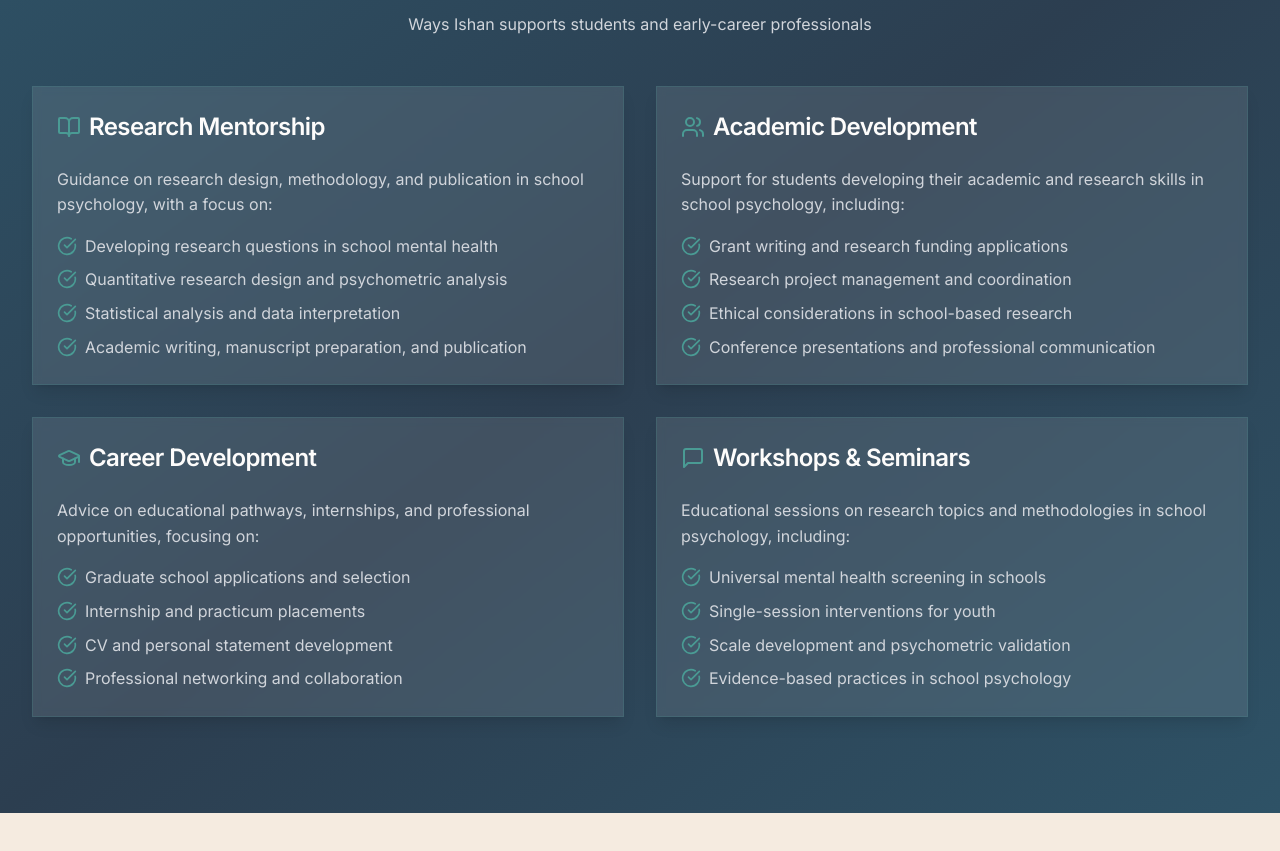
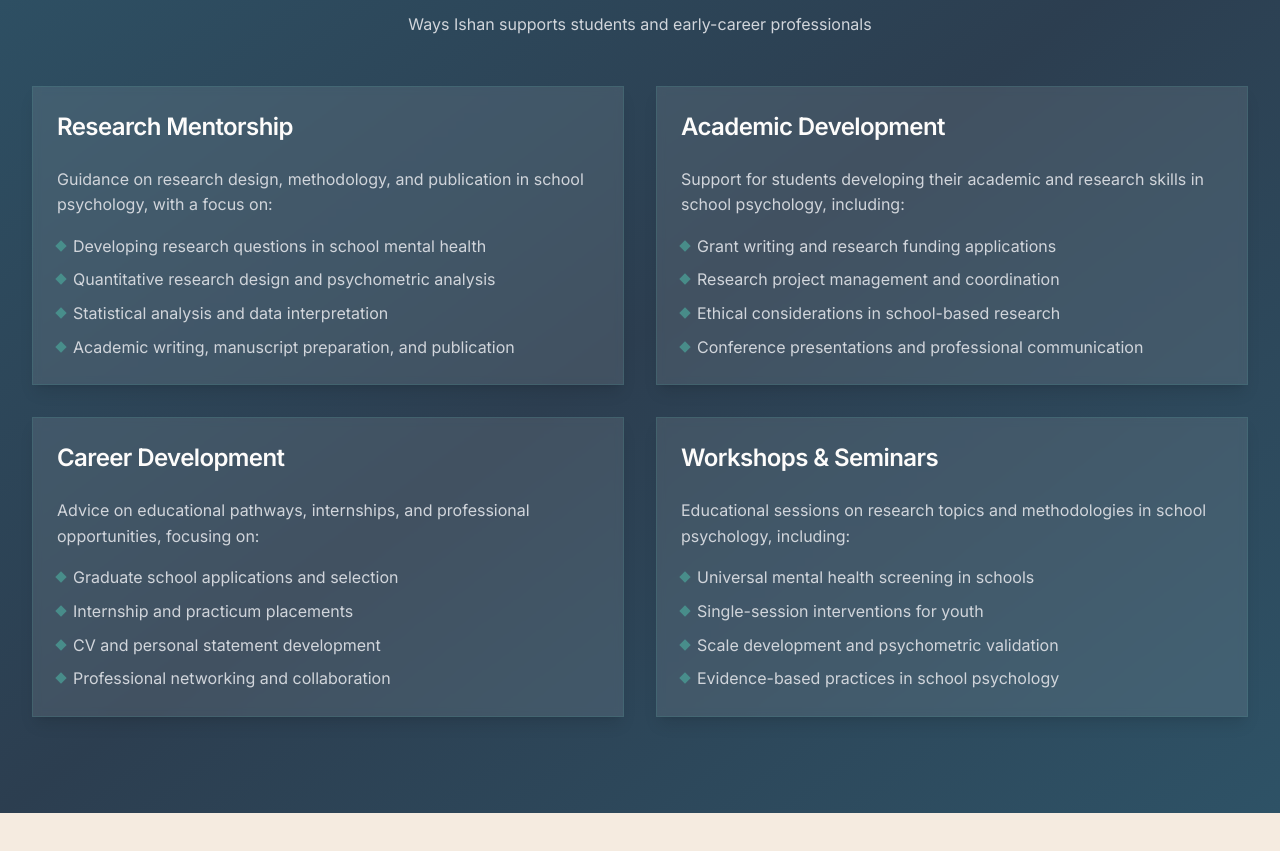
Before and after one commit to emw8105/ishan-psych-profile, a Next.js app: page /mentoring in a window 1280 px wide. Shown: the part 1249-2100 px from the top of the page. Built offline with nearby package versions, Linux system fonts and the light colour scheme.

Commit message:
clearing overused lucide icons

```diff
--- a/src/app/mentoring/page.tsx
+++ b/src/app/mentoring/page.tsx
@@ -1,6 +1,6 @@
 import Image from "next/image"
 import Link from "next/link"
-import { ArrowRight, CheckCircle, Users, BookOpen, GraduationCap, MessageSquare } from "lucide-react"
+import { ArrowRight, Users, BookOpen, GraduationCap, MessageSquare } from "lucide-react"
 import { Button } from "@/components/ui/Button"
 import { Card, CardContent, CardHeader, CardTitle } from "@/components/ui/Card"
 
@@ -68,7 +68,6 @@ export default function MentoringPage() {
                         <Card className="bg-white/10 backdrop-blur-sm border border-soft-teal/20 hover:border-soft-teal/40 transition-all shadow-lg">
                             <CardHeader>
                                 <CardTitle className="flex items-center text-2xl text-cloud-white">
-                                    <BookOpen className="h-6 w-6 mr-2 text-soft-teal" />
                                     Research Mentorship
                                 </CardTitle>
                             </CardHeader>
@@ -78,19 +77,19 @@ export default function MentoringPage() {
                                 </p>
                                 <ul className="space-y-2 text-gray-300">
                                     <li className="flex items-start">
-                                        <CheckCircle className="h-5 w-5 text-soft-teal mr-2 mt-0.5 shrink-0" />
+                                        <span className="mt-2 mr-2 h-2 w-2 rotate-45 shrink-0 bg-soft-teal/80"></span>
                                         <span>Developing research questions in school mental health</span>
                                     </li>
                                     <li className="flex items-start">
-                                        <CheckCircle className="h-5 w-5 text-soft-teal mr-2 mt-0.5 shrink-0" />
+                                        <span className="mt-2 mr-2 h-2 w-2 rotate-45 shrink-0 bg-soft-teal/80"></span>
                                         <span>Quantitative research design and psychometric analysis</span>
                                     </li>
                                     <li className="flex items-start">
-                                        <CheckCircle className="h-5 w-5 text-soft-teal mr-2 mt-0.5 shrink-0" />
+                                        <span className="mt-2 mr-2 h-2 w-2 rotate-45 shrink-0 bg-soft-teal/80"></span>
                                         <span>Statistical analysis and data interpretation</span>
                                     </li>
                                     <li className="flex items-start">
-                                        <CheckCircle className="h-5 w-5 text-soft-teal mr-2 mt-0.5 shrink-0" />
+                                        <span className="mt-2 mr-2 h-2 w-2 rotate-45 shrink-0 bg-soft-teal/80"></span>
                                         <span>Academic writing, manuscript preparation, and publication</span>
                                     </li>
                                 </ul>
@@ -100,7 +99,6 @@ export default function MentoringPage() {
                         <Card className="bg-white/10 backdrop-blur-sm border border-soft-teal/20 hover:border-soft-teal/40 transition-all shadow-lg">
                             <CardHeader>
                                 <CardTitle className="flex items-center text-2xl text-cloud-white">
-                                    <Users className="h-6 w-6 mr-2 text-soft-teal" />
                                     Academic Development
                                 </CardTitle>
                             </CardHeader>
@@ -110,19 +108,19 @@ export default function MentoringPage() {
                                 </p>
                                 <ul className="space-y-2 text-gray-300">
                                     <li className="flex items-start">
-                                        <CheckCircle className="h-5 w-5 text-soft-teal mr-2 mt-0.5 shrink-0" />
+                                        <span className="mt-2 mr-2 h-2 w-2 rotate-45 shrink-0 bg-soft-teal/80"></span>
                                         <span>Grant writing and research funding applications</span>
                                     </li>
                                     <li className="flex items-start">
-                                        <CheckCircle className="h-5 w-5 text-soft-teal mr-2 mt-0.5 shrink-0" />
+                                        <span className="mt-2 mr-2 h-2 w-2 rotate-45 shrink-0 bg-soft-teal/80"></span>
                                         <span>Research project management and coordination</span>
                                     </li>
                                     <li className="flex items-start">
-                                        <CheckCircle className="h-5 w-5 text-soft-teal mr-2 mt-0.5 shrink-0" />
+                                        <span className="mt-2 mr-2 h-2 w-2 rotate-45 shrink-0 bg-soft-teal/80"></span>
                                         <span>Ethical considerations in school-based research</span>
                                     </li>
                                     <li className="flex items-start">
-                                        <CheckCircle className="h-5 w-5 text-soft-teal mr-2 mt-0.5 shrink-0" />
+                                        <span className="mt-2 mr-2 h-2 w-2 rotate-45 shrink-0 bg-soft-teal/80"></span>
                                         <span>Conference presentations and professional communication</span>
                                     </li>
                                 </ul>
@@ -132,7 +130,6 @@ export default function MentoringPage() {
                         <Card className="bg-white/10 backdrop-blur-sm border border-soft-teal/20 hover:border-soft-teal/40 transition-all shadow-lg">
                             <CardHeader>
                                 <CardTitle className="flex items-center text-2xl text-cloud-white">
-                                    <GraduationCap className="h-6 w-6 mr-2 text-soft-teal" />
                                     Career Development
                                 </CardTitle>
                             </CardHeader>
@@ -142,19 +139,19 @@ export default function MentoringPage() {
                                 </p>
                                 <ul className="space-y-2 text-gray-300">
                                     <li className="flex items-start">
-                                        <CheckCircle className="h-5 w-5 text-soft-teal mr-2 mt-0.5 shrink-0" />
+                                        <span className="mt-2 mr-2 h-2 w-2 rotate-45 shrink-0 bg-soft-teal/80"></span>
                                         <span>Graduate school applications and selection</span>
                                     </li>
                                     <li className="flex items-start">
-                                        <CheckCircle className="h-5 w-5 text-soft-teal mr-2 mt-0.5 shrink-0" />
+                                        <span className="mt-2 mr-2 h-2 w-2 rotate-45 shrink-0 bg-soft-teal/80"></span>
                                         <span>Internship and practicum placements</span>
                                     </li>
                                     <li className="flex items-start">
-                                        <CheckCircle className="h-5 w-5 text-soft-teal mr-2 mt-0.5 shrink-0" />
+                                        <span className="mt-2 mr-2 h-2 w-2 rotate-45 shrink-0 bg-soft-teal/80"></span>
                                         <span>CV and personal statement development</span>
                                     </li>
                                     <li className="flex items-start">
-                                        <CheckCircle className="h-5 w-5 text-soft-teal mr-2 mt-0.5 shrink-0" />
+                                        <span className="mt-2 mr-2 h-2 w-2 rotate-45 shrink-0 bg-soft-teal/80"></span>
                                         <span>Professional networking and collaboration</span>
                                     </li>
                                 </ul>
@@ -164,7 +161,6 @@ export default function MentoringPage() {
                         <Card className="bg-white/10 backdrop-blur-sm border border-soft-teal/20 hover:border-soft-teal/40 transition-all shadow-lg">
                             <CardHeader>
                                 <CardTitle className="flex items-center text-2xl text-cloud-white">
-                                    <MessageSquare className="h-6 w-6 mr-2 text-soft-teal" />
                                     Workshops & Seminars
                                 </CardTitle>
                             </CardHeader>
@@ -174,19 +170,19 @@ export default function MentoringPage() {
                                 </p>
                                 <ul className="space-y-2 text-gray-300">
                                     <li className="flex items-start">
-                                        <CheckCircle className="h-5 w-5 text-soft-teal mr-2 mt-0.5 shrink-0" />
+                                        <span className="mt-2 mr-2 h-2 w-2 rotate-45 shrink-0 bg-soft-teal/80"></span>
                                         <span>Universal mental health screening in schools</span>
                                     </li>
                                     <li className="flex items-start">
-                                        <CheckCircle className="h-5 w-5 text-soft-teal mr-2 mt-0.5 shrink-0" />
+                                        <span className="mt-2 mr-2 h-2 w-2 rotate-45 shrink-0 bg-soft-teal/80"></span>
                                         <span>Single-session interventions for youth</span>
                                     </li>
                                     <li className="flex items-start">
-                                        <CheckCircle className="h-5 w-5 text-soft-teal mr-2 mt-0.5 shrink-0" />
+                                        <span className="mt-2 mr-2 h-2 w-2 rotate-45 shrink-0 bg-soft-teal/80"></span>
                                         <span>Scale development and psychometric validation</span>
                                     </li>
                                     <li className="flex items-start">
-                                        <CheckCircle className="h-5 w-5 text-soft-teal mr-2 mt-0.5 shrink-0" />
+                                        <span className="mt-2 mr-2 h-2 w-2 rotate-45 shrink-0 bg-soft-teal/80"></span>
                                         <span>Evidence-based practices in school psychology</span>
                                     </li>
                                 </ul>
```
Also changed, not shown: src/app/research-practice/page.tsx (+16 -19 lines).
